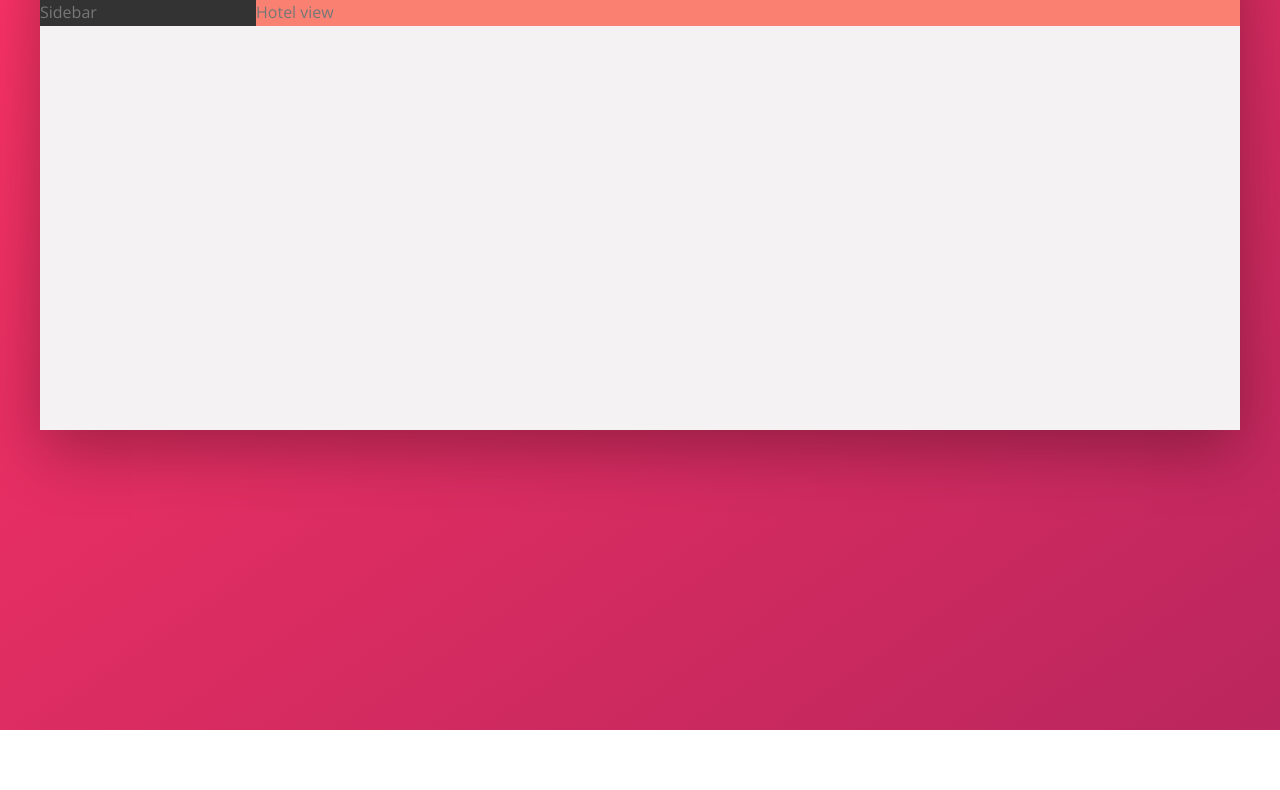
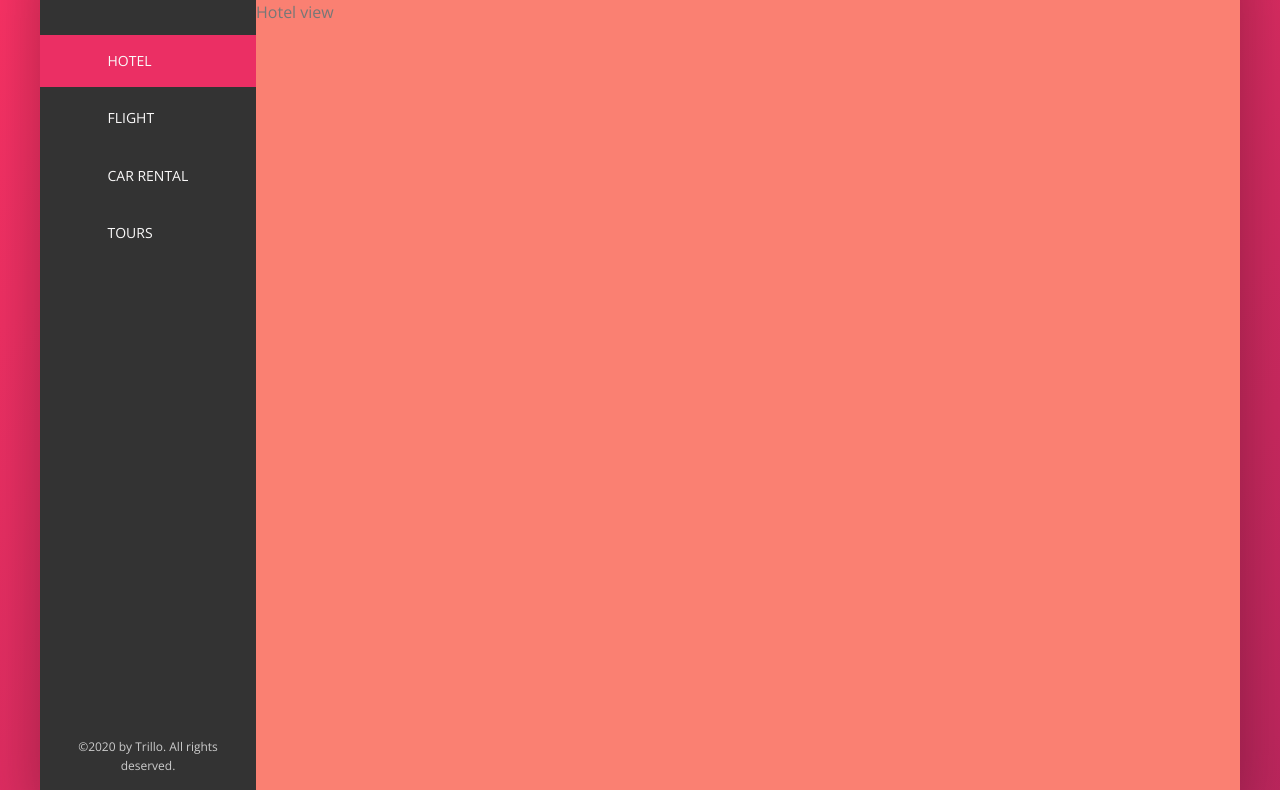
Before and after one commit to mat2ja/trillo, a website: page index.html in a window 1280 px wide. Shown: the part 150-940 px from the top of the page. Before the commit the page ends 880 px from the top, so only its background shows below. Drawn offline with nearby package versions, Linux system fonts and the light colour scheme.

Commit message:
finished the side navigation :sparkles:
- used ::before to create lit animations on link hover

```diff
--- a/index.html
+++ b/index.html
@@ -16,7 +16,6 @@
 
     <body>
         <div class="container">
-
             <header class="header">
                 <img src="img/logo.png" alt="Trillo logo" class="logo">
                 <form action="#" class="search">
@@ -42,27 +41,58 @@
                         <span class="user-nav__notification">9</span>
                     </div>
                     <div class="user-nav__user">
-                        <img src="img/user.jpg" alt="User photo" class="user-nav__user-photo">
-                        <span class="user-nav__user-name">Jonas</span>
+                        <img src="img/marin.jpg" alt="User photo" class="user-nav__user-photo">
+                        <span class="user-nav__user-name">Marin</span>
                     </div>
                 </nav>
             </header>
 
+            <div class="content">
 
-            <div class="content">
                 <nav class="sidebar">
-                    Sidebar
-                    <!-- <ul>
-                    <li><a href=""></a></li>
-                    <li><a href=""></a></li>
-                    <li><a href=""></a></li>
-                    <li><a href=""></a></li>
-                </ul> -->
+                    <ul class="side-nav">
+                        <li class="side-nav__item side-nav__item--active">
+                            <a href="#" class="side-nav__link">
+                                <svg class="side-nav__icon">
+                                    <use href="img/sprite.svg#icon-home"></use>
+                                </svg>
+                                <span>Hotel</span>
+                            </a>
+                        </li>
+                        <li class="side-nav__item">
+                            <a href="#" class="side-nav__link">
+                                <svg class="side-nav__icon">
+                                    <use href="img/sprite.svg#icon-aircraft-take-off"></use>
+                                </svg>
+                                <span>Flight</span>
+                            </a>
+                        </li>
+                        <li class="side-nav__item">
+                            <a href="#" class="side-nav__link">
+                                <svg class="side-nav__icon">
+                                    <use href="img/sprite.svg#icon-key"></use>
+                                </svg>
+                                <span>Car rental</span>
+                            </a>
+                        </li>
+                        <li class="side-nav__item">
+                            <a href="#" class="side-nav__link">
+                                <svg class="side-nav__icon">
+                                    <use href="img/sprite.svg#icon-map"></use>
+                                </svg>
+                                <span>Tours</span>
+                            </a>
+                        </li>
+                    </ul>
+                    <div class="legal">&copy;2020 by Trillo. All rights deserved.<br>
+                        <!-- Created by <a href="https://github.com/Mat2ja">Matija Osrečki</a>. Designed by Jonas Schmedtmann. -->
+                    </div>
+                </nav>
 
-                </nav>
                 <main class="hotel-view">
                     Hotel view
                 </main>
+
             </div>
 
         </div>
--- a/sass/_components.scss
+++ b/sass/_components.scss
@@ -1,10 +1,16 @@
-// LOGO
+//*
+//* LOGO
+//*
+
 .logo {
 	height: 3.25rem;
 	margin-left: 2rem;
 }
 
-// SEARCH
+//*
+//* SEARCH
+//*
+
 .search {
 	flex: 0 0 40%;
 
@@ -20,11 +26,11 @@
 		border: none;
 
 		padding: 0.7rem 2rem;
-		padding-right: 3.75rem; /* so that the text won't overlay the button */
+		padding-right: 3.75rem; /* text won't overlay the button */
 		border-radius: 100rem;
-		width: 90%;
+		width: 90%; /* so that it can grow on hover */
 		transition: all 0.2s;
-		margin-right: -3.25rem;
+		margin-right: -3.25rem; /* shifts the entire space left, as opposed to position:relative which would shift only the content, leaving the empty space on the rigth */
 
 		&:focus {
 			outline: none;
@@ -41,13 +47,16 @@
 	&__button {
 		border: none;
 		background-color: transparent; /* my implementation which is cleary superior */
+		cursor: pointer;
+		transition: transform 0.2s;
 
 		&:focus {
 			outline: none;
 		}
 
 		&:active {
-			transform: translateY(2px);
+			// transform: translateY(2px); /* i didn't like the animation */
+			transform: scale(0.95);
 		}
 	}
 
@@ -58,7 +67,10 @@
 	}
 }
 
-// USER NAVIGATION
+//*
+//* USER NAVIGATION
+//*
+
 .user-nav {
 	align-self: stretch; /* fills the entir height of the container, overwriting the align-items:center */
 
@@ -118,3 +130,83 @@
 		margin-right: 1rem;
 	}
 }
+
+//*
+//* SIDE NAVIGATION
+//*
+
+.side-nav {
+	font-size: 1.4rem;
+	list-style: none;
+
+	margin-top: 3.5rem;
+
+	&__item {
+		position: relative;
+
+		&:not(:last-child) {
+			margin-bottom: 0.5rem;
+		}
+	}
+
+	&__item::before {
+		content: "";
+		position: absolute;
+		top: 0;
+		left: 0;
+		height: 100%;
+		width: 3px;
+
+		background-color: var(--color-primary);
+
+		transform: scaleY(0);
+		transform-origin: center; /* default value */
+		transition: transform 200ms, width 400ms 200ms cubic-bezier(1, 0, 0, 1),
+			background-color 100ms; /* we want width animation to start immediately after transform is done, thus delay=200ms */
+	}
+
+	&__item:hover::before,
+	&__item--active::before {
+		transform: scaleY(1);
+		width: 100%;
+	}
+
+	&__item:active::before {
+		background-color: var(--color-primary-light);
+	}
+
+	&__link:link,
+	&__link:visited {
+		color: var(--color-grey-light-1);
+		text-decoration: none;
+		text-transform: uppercase;
+
+		display: block;
+		padding: 1.5rem 3rem;
+
+		display: flex;
+		align-items: center;
+
+		position: relative; /* z-index wont work without it */
+		z-index: 10; /* only works if we have specified positon */
+	}
+
+	&__icon {
+		height: 1.75rem;
+		width: 1.75rem;
+		margin-right: 2rem;
+
+		fill: currentColor;
+	}
+}
+
+//*
+//* LEGAL TEXT
+//*
+
+.legal {
+	font-size: 1.2rem;
+	text-align: center;
+	padding: 2.5rem;
+	color: var(--color-grey-light-4);
+}
--- a/sass/_layout.scss
+++ b/sass/_layout.scss
@@ -28,10 +28,16 @@
 	background-color: var(--color-grey-dark-1);
 
 	flex: 0 0 18%;
+
+	display: flex;
+	flex-direction: column;
+	justify-content: space-between;
 }
 
 .hotel-view {
 	background-color: white;
 	background-color: salmon;
 	flex: 1; /* take all the available space */
+
+	height: 80rem;
 }
```
Also changed, not shown: css/style.css, img/marin.jpg (added).
